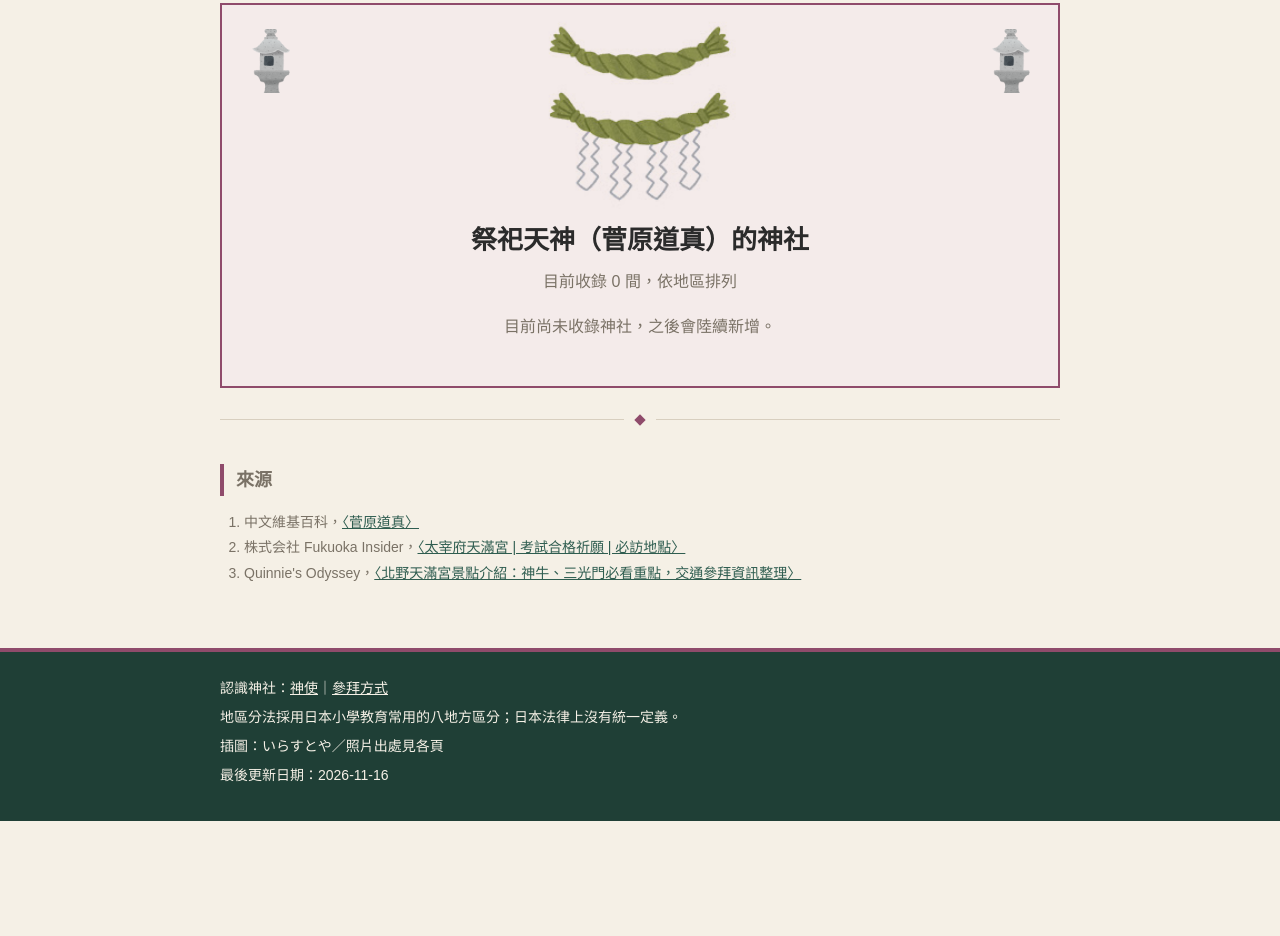
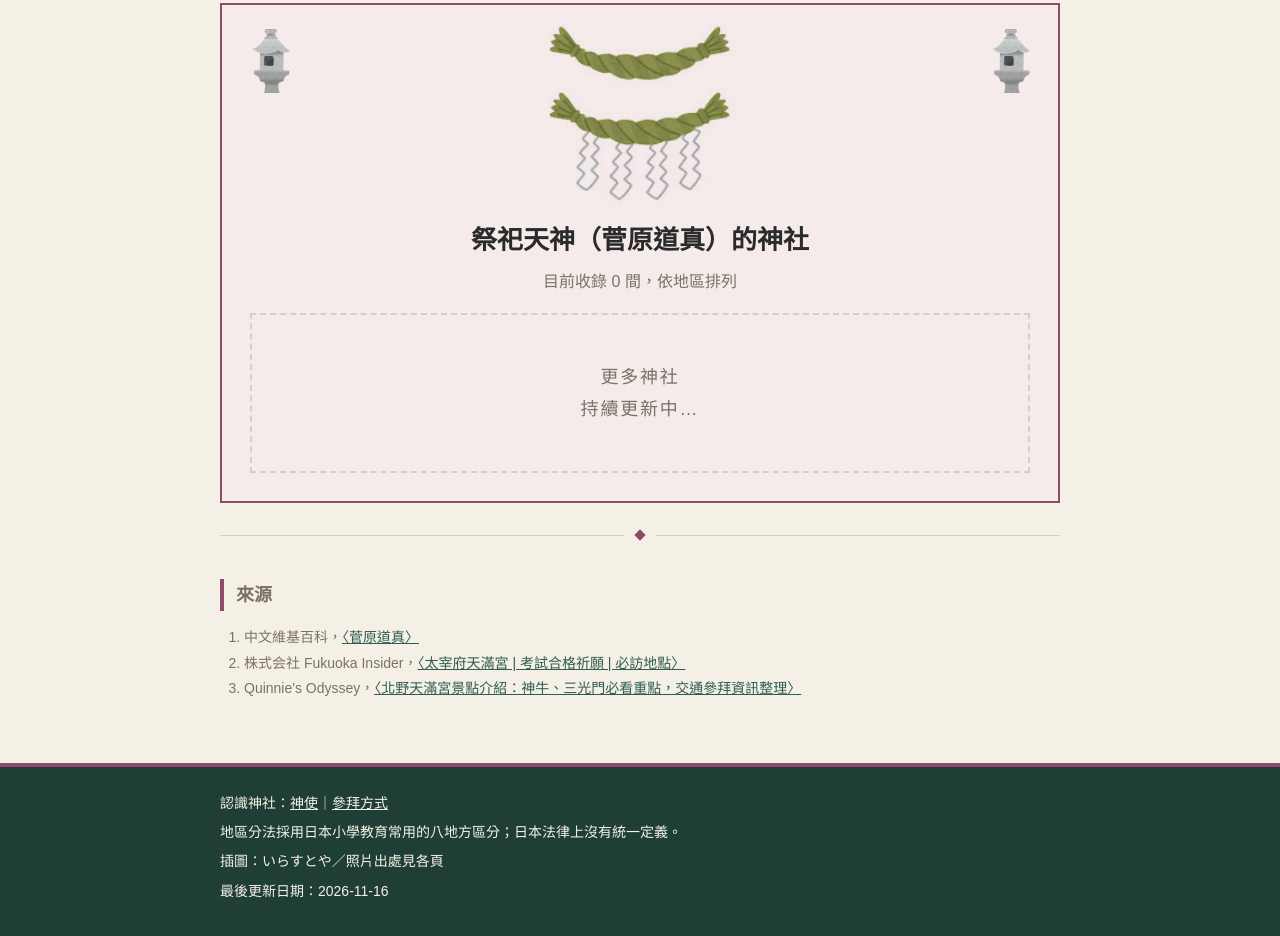
Before and after one commit to u113029007-cmyk/japan-shrines, a plain HTML site: page deities/tenjin.html in a window 1280 px wide. Shown: the part 1656-2592 px from the top of the page. Before the commit the page ends 2477 px from the top, so only its background shows below. Drawn offline with Linux system fonts and the light colour scheme.

Commit message:
加上「持續更新中」預留欄位、修正狐狸照片裁切
Co-Authored-By: Claude Opus 5.5 <noreply@anthropic.com>
Claude-Session: https://claude.ai/code/session_01NMBHr5pBqAjANRb6RpKHDy

```diff
--- a/css/style.css
+++ b/css/style.css
@@ -348,3 +348,26 @@ section.sources ol { padding-left: 24px; }
 /* 首頁卡片沒有照片時，神使插圖改放在右上角 */
 .deity-card.no-cover { padding-right: 96px; }
 .deity-card.no-cover .messenger { top: 14px; }
+
+/* 稻荷神卡片的狐狸照片是直的，裁切時保留上半部（狐狸頭） */
+.deity-card.theme-inari .cover { object-position: center 12%; }
+
+/* 「持續更新中…」的預留欄位（AGENTS.md 第 8.1、8.2 節） */
+.coming-soon {
+  display: flex;
+  align-items: center;
+  justify-content: center;
+  text-align: center;
+  min-height: 160px;
+  background: transparent;
+  border: 2px dashed var(--c-line);
+  color: var(--c-muted);
+  font-size: 18px;
+  letter-spacing: 0.1em;
+  line-height: 1.8;
+}
+.deity-card.coming-soon { border-top: 2px dashed var(--c-line); min-height: 300px; }
+.deity-card.coming-soon:hover { transform: none; }
+.shrine-card.coming-soon { border-left: 2px dashed var(--c-line); background: transparent; }
+.coming-row { margin-top: 14px; }
+.coming-soon p { margin: 0; }
--- a/deities/tenjin.html
+++ b/deities/tenjin.html
@@ -39,7 +39,10 @@
   <img class="deco deco-toro right" src="../images/illust/toro.png" alt="" aria-hidden="true">
   <h2>祭祀天神（菅原道真）的神社</h2>
   <p class="band-note">目前收錄 0 間，依地區排列</p>
-<p class="band-note">目前尚未收錄神社，之後會陸續新增。</p>
+
+  <div class="card-grid coming-row">
+    <div class="shrine-card coming-soon"><p>更多神社<br>持續更新中…</p></div>
+  </div>
 </section>
 
   <div class="divider"><span></span></div>
```
Also changed, not shown: deities/hachiman.html (+3 -0 lines), deities/inari.html (+3 -0 lines), index.html (+1 -0 lines), 3 other files.
